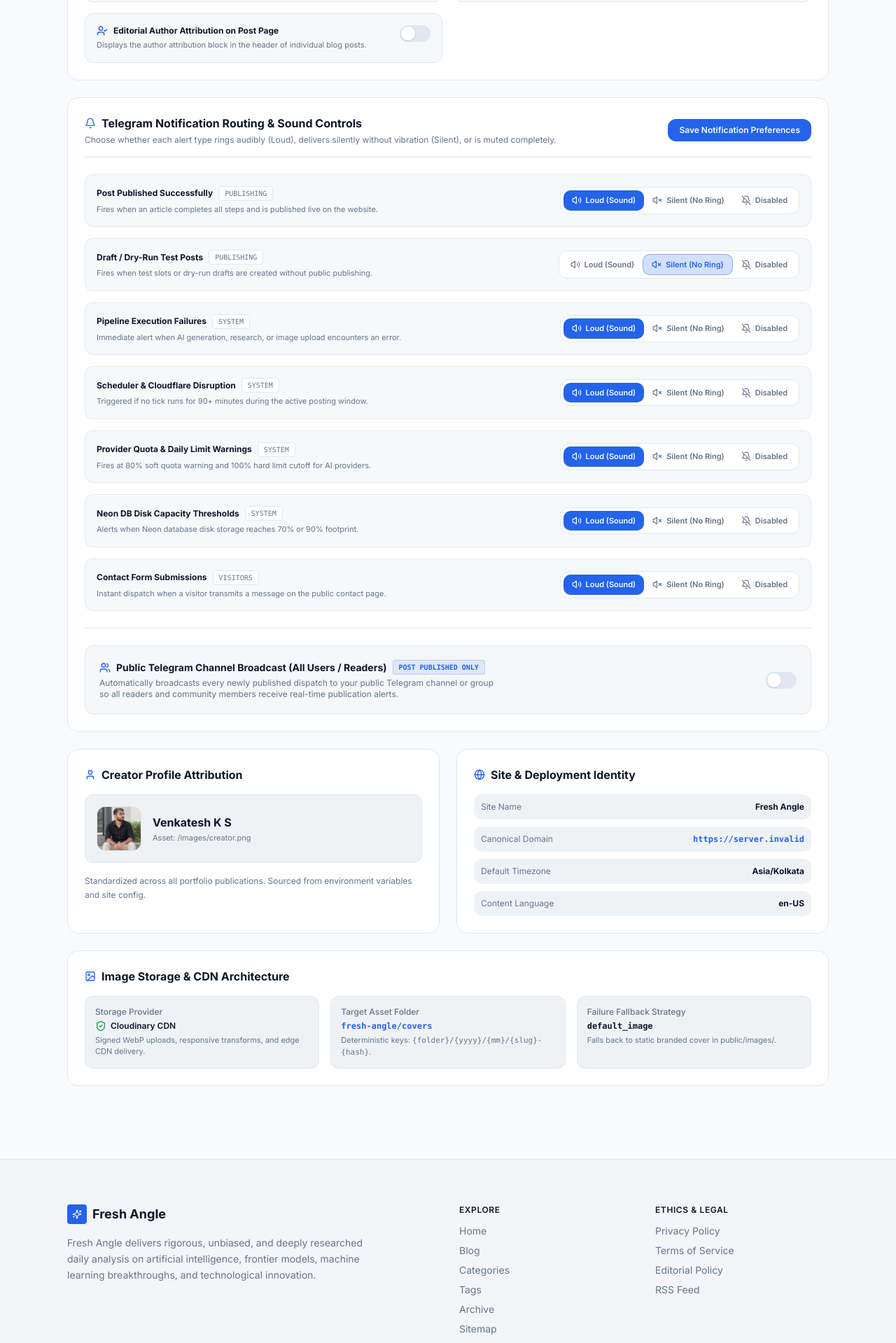
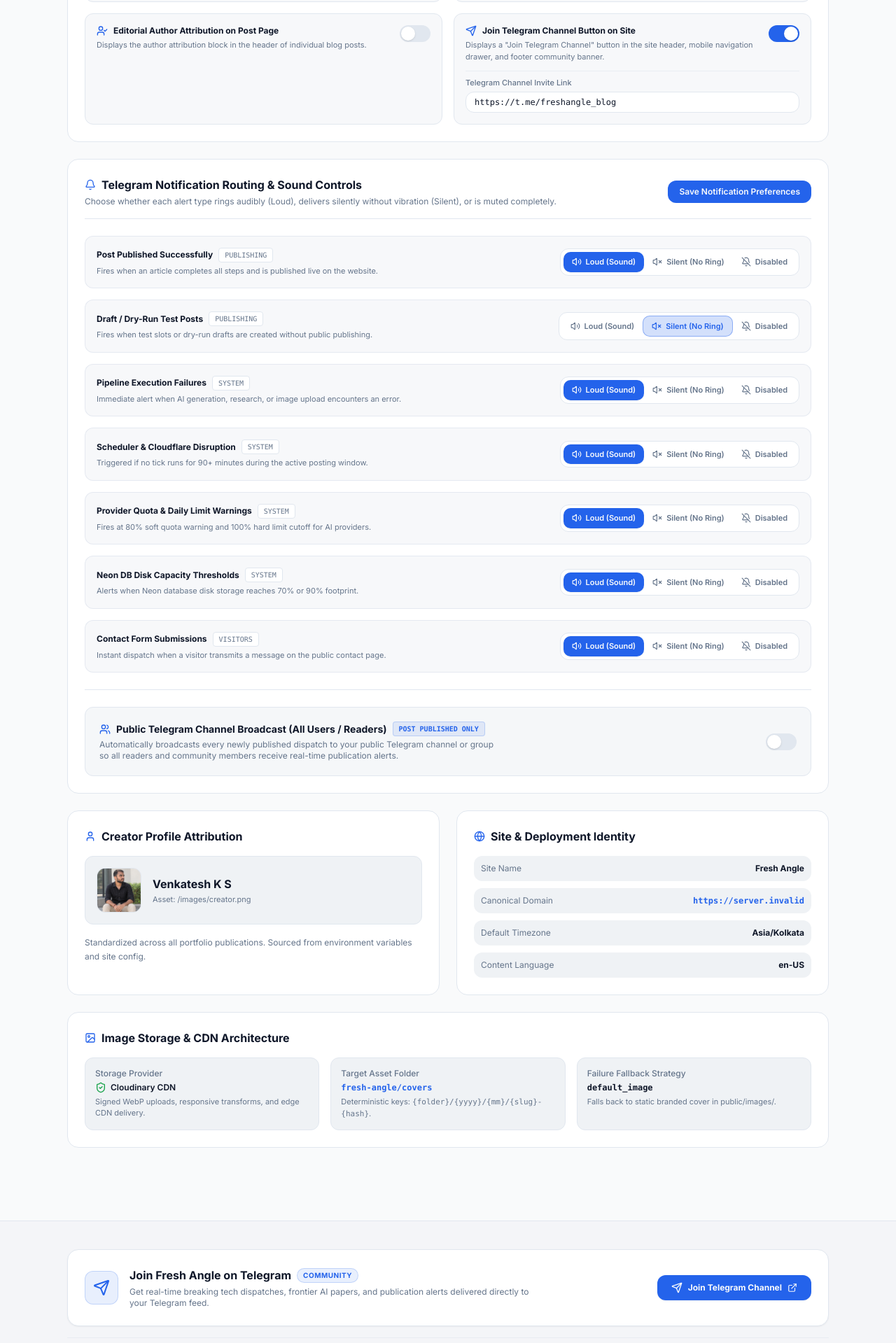
Before and after one commit to KSVenkatesh2002/Fresh-Angle, a Next.js app: page /admin/settings in a window 1280 px wide. Shown: the part 560-2479 px from the top of the page at 70% size. Built offline with nearby package versions, Linux system fonts and the light colour scheme; no server answers; the database is empty.

Commit message:
feat(display): add public Telegram join button and admin toggle control

```diff
--- a/src/app/api/admin/settings/display/route.ts
+++ b/src/app/api/admin/settings/display/route.ts
@@ -12,6 +12,8 @@ const updateSchema = z.object({
   showDeveloperAboutPage: z.boolean().optional(),
   showPrimarySources: z.boolean().optional(),
   showEditorialAuthor: z.boolean().optional(),
+  showTelegramJoin: z.boolean().optional(),
+  telegramChannelUrl: z.string().optional(),
 });
 
 export async function GET(): Promise<NextResponse> {
--- a/src/components/admin/DisplaySettingsManager.tsx
+++ b/src/components/admin/DisplaySettingsManager.tsx
@@ -2,7 +2,7 @@
 
 import React, { useState } from "react";
 import { DisplaySettingsConfig } from "@/services/settings/display";
-import { Sliders, Check, AlertTriangle, User, ExternalLink, BookOpen, Layers, UserCheck } from "lucide-react";
+import { Sliders, Check, AlertTriangle, User, ExternalLink, BookOpen, Layers, UserCheck, Send } from "lucide-react";
 
 interface DisplaySettingsManagerProps {
   initialSettings: DisplaySettingsConfig;
@@ -18,10 +18,25 @@ export function DisplaySettingsManager({
     text: string;
   } | null>(null);
 
-  const handleToggle = (key: keyof DisplaySettingsConfig) => {
+  const handleToggle = (
+    key:
+      | "showDeveloperFooter"
+      | "showDeveloperPostCard"
+      | "showDeveloperAboutPage"
+      | "showPrimarySources"
+      | "showEditorialAuthor"
+      | "showTelegramJoin",
+  ) => {
     setSettings((prev) => ({
       ...prev,
       [key]: !prev[key],
+    }));
+  };
+
+  const handleUrlChange = (val: string) => {
+    setSettings((prev) => ({
+      ...prev,
+      telegramChannelUrl: val,
     }));
   };
 
@@ -225,6 +240,7 @@ export function DisplaySettingsManager({
               className={`relative inline-flex h-6 w-11 shrink-0 cursor-pointer rounded-full border-2 border-transparent transition-colors duration-200 ease-in-out focus:outline-none ${
                 settings.showEditorialAuthor ? "bg-primary" : "bg-border"
               }`}
+              title={settings.showEditorialAuthor ? "Disable Editorial Author" : "Enable Editorial Author"}
             >
               <span
                 className={`pointer-events-none inline-block h-5 w-5 transform rounded-full bg-surface shadow ring-0 transition duration-200 ease-in-out ${
@@ -233,6 +249,52 @@ export function DisplaySettingsManager({
               />
             </button>
           </div>
+
+          {/* Telegram Channel Join Button on Site Toggle */}
+          <div className="p-4 rounded-xl bg-surface-muted/50 border border-border flex flex-col justify-between gap-3">
+            <div className="flex items-start justify-between gap-4">
+              <div className="space-y-1">
+                <div className="flex items-center gap-2">
+                  <Send className="w-4 h-4 text-primary" />
+                  <span className="text-xs font-bold text-foreground">
+                    Join Telegram Channel Button on Site
+                  </span>
+                </div>
+                <p className="text-[11px] text-foreground-muted">
+                  Displays a &quot;Join Telegram Channel&quot; button in the site header, mobile navigation drawer, and footer community banner.
+                </p>
+              </div>
+              <button
+                type="button"
+                onClick={() => handleToggle("showTelegramJoin")}
+                className={`relative inline-flex h-6 w-11 shrink-0 cursor-pointer rounded-full border-2 border-transparent transition-colors duration-200 ease-in-out focus:outline-none ${
+                  settings.showTelegramJoin ? "bg-primary" : "bg-border"
+                }`}
+                title={settings.showTelegramJoin ? "Disable Telegram Join Button" : "Enable Telegram Join Button"}
+              >
+                <span
+                  className={`pointer-events-none inline-block h-5 w-5 transform rounded-full bg-surface shadow ring-0 transition duration-200 ease-in-out ${
+                    settings.showTelegramJoin ? "translate-x-5" : "translate-x-0"
+                  }`}
+                />
+              </button>
+            </div>
+
+            {settings.showTelegramJoin && (
+              <div className="pt-2 border-t border-border/60">
+                <label className="block text-[11px] font-medium text-foreground-muted mb-1">
+                  Telegram Channel Invite Link
+                </label>
+                <input
+                  type="url"
+                  placeholder="https://t.me/freshangle_blog"
+                  value={settings.telegramChannelUrl || ""}
+                  onChange={(e) => handleUrlChange(e.target.value)}
+                  className="w-full px-3 py-1.5 rounded-lg bg-surface border border-border text-foreground font-mono text-xs focus:outline-none focus:ring-1 focus:ring-ring"
+                />
+              </div>
+            )}
+          </div>
         </div>
       </div>
     </div>
--- a/src/components/layout/Footer.tsx
+++ b/src/components/layout/Footer.tsx
@@ -3,16 +3,59 @@ import Link from "next/link";
 import Image from "next/image";
 import { siteConfig } from "@/config/site";
 import { Container } from "./Container";
-import { Sparkles, ExternalLink } from "lucide-react";
+import { Sparkles, ExternalLink, Send } from "lucide-react";
 import { getDisplaySettings } from "@/services/settings/display";
 
 export async function Footer(): Promise<React.JSX.Element> {
   const currentYear = new Date().getFullYear();
-  const displaySettings = await getDisplaySettings().catch(() => ({ showDeveloperFooter: false }));
+  const displaySettings = await getDisplaySettings().catch(() => ({
+    showDeveloperFooter: false,
+    showTelegramJoin: true,
+    telegramChannelUrl: "https://t.me/freshangle_blog",
+  }));
+
+  const telegramUrl =
+    displaySettings.telegramChannelUrl?.trim() || "https://t.me/freshangle_blog";
 
   return (
     <footer className="w-full border-t border-border bg-surface-muted/50 mt-20 transition-colors">
       <Container>
+        {/* Telegram Community Join Banner (Conditional via Admin Toggle) */}
+        {displaySettings.showTelegramJoin && (
+          <div className="pt-10 pb-4 border-b border-border/60">
+            <div className="p-6 rounded-2xl bg-surface border border-border shadow-sm flex flex-col md:flex-row md:items-center md:justify-between gap-5">
+              <div className="flex items-start sm:items-center gap-4">
+                <div className="w-12 h-12 rounded-xl bg-primary/10 border border-primary/20 flex items-center justify-center text-primary shrink-0">
+                  <Send className="w-6 h-6" />
+                </div>
+                <div className="space-y-1">
+                  <div className="flex items-center gap-2">
+                    <h3 className="text-base font-bold text-foreground">
+                      Join Fresh Angle on Telegram
+                    </h3>
+                    <span className="text-[10px] font-bold uppercase tracking-wider px-2 py-0.5 rounded-full bg-primary/10 text-primary border border-primary/20">
+                      Community
+                    </span>
+                  </div>
+                  <p className="text-xs text-foreground-muted max-w-xl">
+                    Get real-time breaking tech dispatches, frontier AI papers, and publication alerts delivered directly to your Telegram feed.
+                  </p>
+                </div>
+              </div>
+              <a
+                href={telegramUrl}
+                target="_blank"
+                rel="noopener noreferrer"
+                className="inline-flex items-center justify-center gap-2 px-5 py-2.5 rounded-xl bg-primary text-primary-foreground text-xs font-bold hover:opacity-90 transition-opacity shrink-0 shadow-sm"
+              >
+                <Send className="w-4 h-4" />
+                <span>Join Telegram Channel</span>
+                <ExternalLink className="w-3.5 h-3.5" />
+              </a>
+            </div>
+          </div>
+        )}
+
         <div className="py-12 md:py-16 grid grid-cols-1 md:grid-cols-4 gap-8">
           {/* Brand & Creator Profile */}
           <div className="md:col-span-2 space-y-4">
--- a/src/components/layout/Header.tsx
+++ b/src/components/layout/Header.tsx
@@ -5,9 +5,18 @@ import { Container } from "./Container";
 import { ThemeToggle } from "@/components/ui/ThemeToggle";
 import { HeaderSearch } from "./HeaderSearch";
 import { MobileNav } from "./MobileNav";
-import { Sparkles, Rss } from "lucide-react";
+import { Sparkles, Rss, Send } from "lucide-react";
+import { getDisplaySettings } from "@/services/settings/display";
 
-export function Header(): React.JSX.Element {
+export async function Header(): Promise<React.JSX.Element> {
+  const displaySettings = await getDisplaySettings().catch(() => ({
+    showTelegramJoin: true,
+    telegramChannelUrl: "https://t.me/freshangle_blog",
+  }));
+
+  const telegramUrl =
+    displaySettings.telegramChannelUrl?.trim() || "https://t.me/freshangle_blog";
+
   return (
     <header className="sticky top-0 z-40 w-full border-b border-border bg-surface/85 backdrop-blur-md transition-colors">
       <Container>
@@ -48,6 +57,32 @@ export function Header(): React.JSX.Element {
           <div className="flex items-center gap-2">
             <HeaderSearch />
 
+            {displaySettings.showTelegramJoin && (
+              <>
+                <a
+                  href={telegramUrl}
+                  target="_blank"
+                  rel="noopener noreferrer"
+                  aria-label="Join Telegram Channel"
+                  title="Join Telegram Channel"
+                  className="hidden sm:inline-flex items-center gap-1.5 px-3 py-1.5 rounded-lg border border-primary/30 bg-primary/10 hover:bg-primary/20 text-primary text-xs font-semibold transition-colors focus-visible:outline-none focus-visible:ring-2 focus-visible:ring-ring"
+                >
+                  <Send className="w-3.5 h-3.5" />
+                  <span>Join Telegram</span>
+                </a>
+                <a
+                  href={telegramUrl}
+                  target="_blank"
+                  rel="noopener noreferrer"
+                  aria-label="Join Telegram Channel"
+                  title="Join Telegram Channel"
+                  className="sm:hidden w-9 h-9 rounded-lg border border-primary/30 bg-primary/10 hover:bg-primary/20 text-primary flex items-center justify-center transition-colors focus-visible:outline-none focus-visible:ring-2 focus-visible:ring-ring"
+                >
+                  <Send className="w-4 h-4" />
+                </a>
+              </>
+            )}
+
             <Link
               href="/feed.xml"
               target="_blank"
@@ -61,7 +96,10 @@ export function Header(): React.JSX.Element {
 
             <ThemeToggle />
 
-            <MobileNav navLinks={siteConfig.navLinks} />
+            <MobileNav
+              navLinks={siteConfig.navLinks}
+              telegramUrl={displaySettings.showTelegramJoin ? telegramUrl : undefined}
+            />
           </div>
         </div>
       </Container>
--- a/src/components/layout/MobileNav.tsx
+++ b/src/components/layout/MobileNav.tsx
@@ -5,13 +5,14 @@ import { createPortal } from "react-dom";
 import Link from "next/link";
 import { usePathname } from "next/navigation";
 import { NavLink } from "@/config/site";
-import { Menu, X, ChevronRight } from "lucide-react";
+import { Menu, X, ChevronRight, Send } from "lucide-react";
 
 interface MobileNavProps {
   navLinks: readonly NavLink[];
+  telegramUrl?: string;
 }
 
-export function MobileNav({ navLinks }: MobileNavProps): React.JSX.Element {
+export function MobileNav({ navLinks, telegramUrl }: MobileNavProps): React.JSX.Element {
   const [isOpen, setIsOpen] = useState(false);
   const [mounted, setMounted] = useState(false);
   const pathname = usePathname();
@@ -74,6 +75,21 @@ export function MobileNav({ navLinks }: MobileNavProps): React.JSX.Element {
           );
         })}
       </nav>
+
+      {telegramUrl && (
+        <div className="pt-6 mt-6 border-t border-border">
+          <a
+            href={telegramUrl}
+            target="_blank"
+            rel="noopener noreferrer"
+            onClick={() => setIsOpen(false)}
+            className="flex items-center justify-center gap-2 w-full py-3 px-4 rounded-xl bg-primary text-primary-foreground font-semibold text-sm shadow-sm hover:opacity-90 transition-opacity"
+          >
+            <Send className="w-4 h-4" />
+            <span>Join Telegram Channel</span>
+          </a>
+        </div>
+      )}
     </div>
   ) : null;
 
--- a/src/config/site.ts
+++ b/src/config/site.ts
@@ -34,6 +34,7 @@ export interface SiteConfig {
   readonly social: {
     readonly x?: string;
     readonly github?: string;
+    readonly telegram?: string;
     readonly rss: string;
   };
   readonly postsPerPage: number;
@@ -106,6 +107,7 @@ export const siteConfig: SiteConfig = {
   social: {
     x: "https://x.com/freshangle_ai",
     github: "https://github.com/KSVenkatesh2002/Fresh-Angle",
+    telegram: "https://t.me/freshangle_blog",
     rss: "/feed.xml",
   },
   postsPerPage: 12,
--- a/src/services/settings/display.ts
+++ b/src/services/settings/display.ts
@@ -8,6 +8,8 @@ export interface DisplaySettingsConfig {
   showDeveloperAboutPage: boolean;
   showPrimarySources: boolean;
   showEditorialAuthor: boolean;
+  showTelegramJoin: boolean;
+  telegramChannelUrl?: string;
 }
 
 export const DEFAULT_DISPLAY_SETTINGS: DisplaySettingsConfig = {
@@ -16,6 +18,8 @@ export const DEFAULT_DISPLAY_SETTINGS: DisplaySettingsConfig = {
   showDeveloperAboutPage: false, // Default turned off as requested
   showPrimarySources: false, // Default turned off as requested
   showEditorialAuthor: false, // Default turned off as requested
+  showTelegramJoin: true, // Default turned on for community channel join
+  telegramChannelUrl: "https://t.me/freshangle_blog",
 };
 
 const DISPLAY_SETTINGS_KEY = "site_display_preferences";
```
Also changed, not shown: 1 other file (tests, documents, lock files or other folders).
